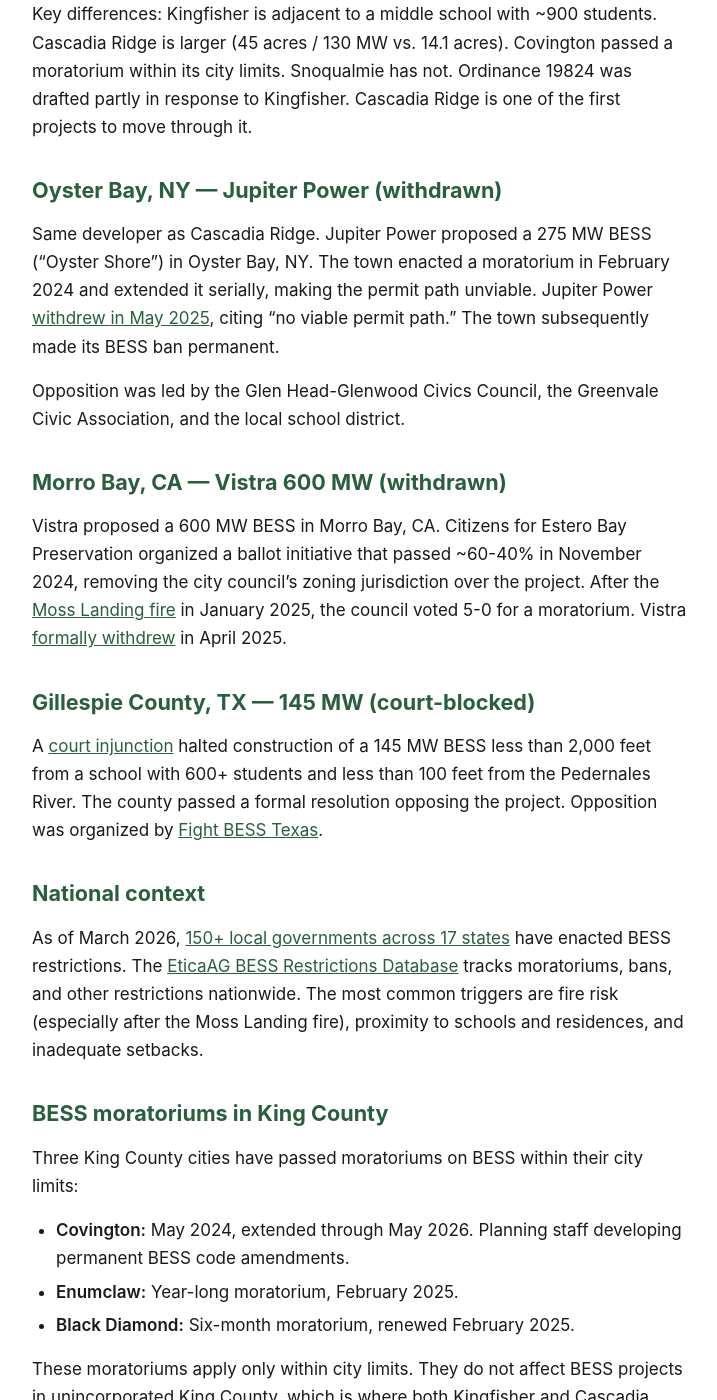
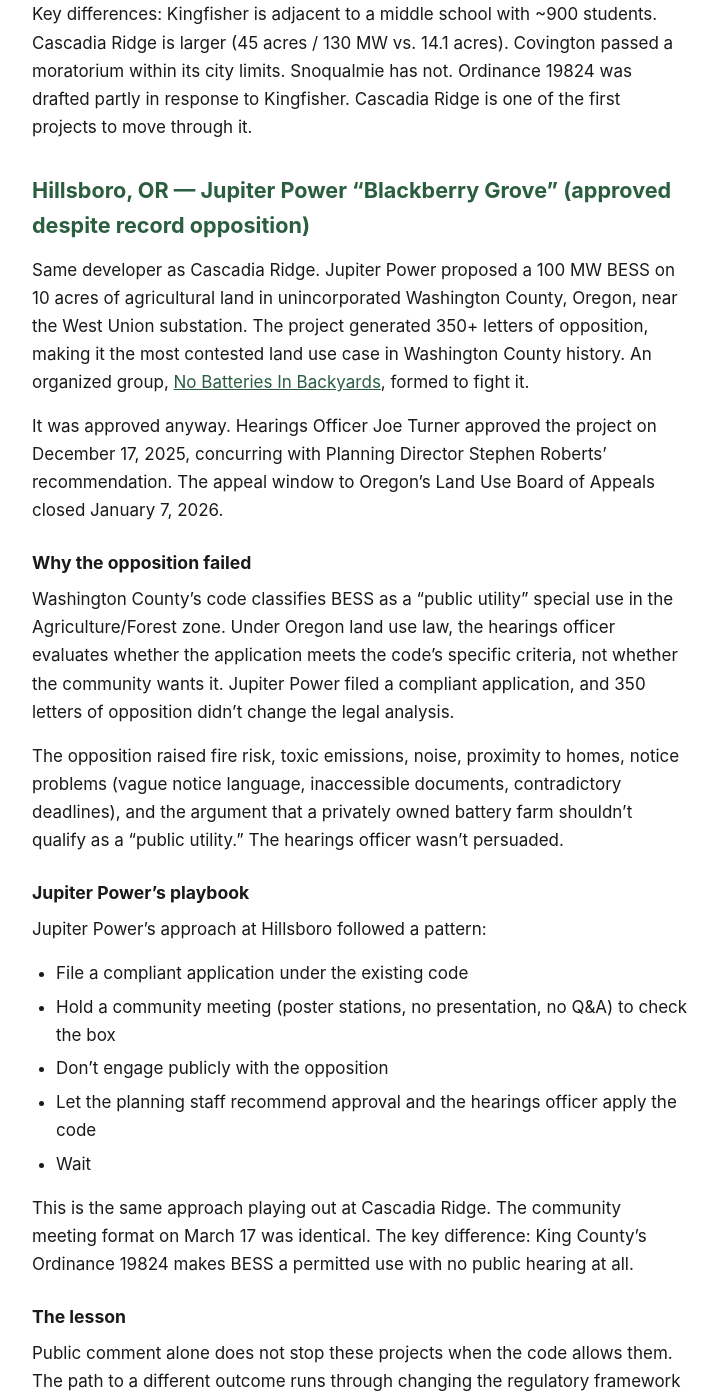
Before and after one commit to calef/cascadia-ridge-bess, a Jekyll site: the page built from _pages/other-projects.md, in a window 1280 px wide and 1400 px high, scrolled down 1688 px. Shown: the whole window, without its empty margins (280-997 px from the left). Built offline with Jekyll 4.4.1, drawn with Linux system fonts in a browser that asks for light colours; some of the changed text lies outside the part shown.

Commit message:
Deploy site 2026-03-19-044624

```diff
--- a/_pages/other-projects.md
+++ b/_pages/other-projects.md
@@ -36,6 +36,34 @@ Both projects are in unincorporated King County where the adjacent city has no d
 
 Key differences: Kingfisher is adjacent to a middle school with ~900 students. Cascadia Ridge is larger (45 acres / 130 MW vs. 14.1 acres). Covington passed a moratorium within its city limits. Snoqualmie has not. Ordinance 19824 was drafted partly in response to Kingfisher. Cascadia Ridge is one of the first projects to move through it.
 
+## Hillsboro, OR — Jupiter Power "Blackberry Grove" (approved despite record opposition)
+
+Same developer as Cascadia Ridge. Jupiter Power proposed a 100 MW BESS on 10 acres of agricultural land in unincorporated Washington County, Oregon, near the West Union substation. The project generated 350+ letters of opposition, making it the most contested land use case in Washington County history. An organized group, [No Batteries In Backyards](https://nobatteriesinbackyards.org/), formed to fight it.
+
+It was approved anyway. Hearings Officer Joe Turner approved the project on December 17, 2025, concurring with Planning Director Stephen Roberts' recommendation. The appeal window to Oregon's Land Use Board of Appeals closed January 7, 2026.
+
+### Why the opposition failed
+
+Washington County's code classifies BESS as a "public utility" special use in the Agriculture/Forest zone. Under Oregon land use law, the hearings officer evaluates whether the application meets the code's specific criteria, not whether the community wants it. Jupiter Power filed a compliant application, and 350 letters of opposition didn't change the legal analysis.
+
+The opposition raised fire risk, toxic emissions, noise, proximity to homes, notice problems (vague notice language, inaccessible documents, contradictory deadlines), and the argument that a privately owned battery farm shouldn't qualify as a "public utility." The hearings officer wasn't persuaded.
+
+### Jupiter Power's playbook
+
+Jupiter Power's approach at Hillsboro followed a pattern:
+
+- File a compliant application under the existing code
+- Hold a community meeting (poster stations, no presentation, no Q&A) to check the box
+- Don't engage publicly with the opposition
+- Let the planning staff recommend approval and the hearings officer apply the code
+- Wait
+
+This is the same approach playing out at Cascadia Ridge. The community meeting format on March 17 was identical. The key difference: King County's Ordinance 19824 makes BESS a permitted use with no public hearing at all.
+
+### The lesson
+
+Public comment alone does not stop these projects when the code allows them. The path to a different outcome runs through changing the regulatory framework (ordinance amendments, annexation) and using SEPA to force conditions the project can't meet. That's what we're focused on.
+
 ## Oyster Bay, NY — Jupiter Power (withdrawn)
 
 Same developer as Cascadia Ridge. Jupiter Power proposed a 275 MW BESS ("Oyster Shore") in Oyster Bay, NY. The town enacted a moratorium in February 2024 and extended it serially, making the permit path unviable. Jupiter Power [withdrew in May 2025](https://www.liherald.com/stories/jupiter-power-pulls-plug-on-oyster-shore-project,215238), citing "no viable permit path." The town subsequently made its BESS ban permanent.
```
